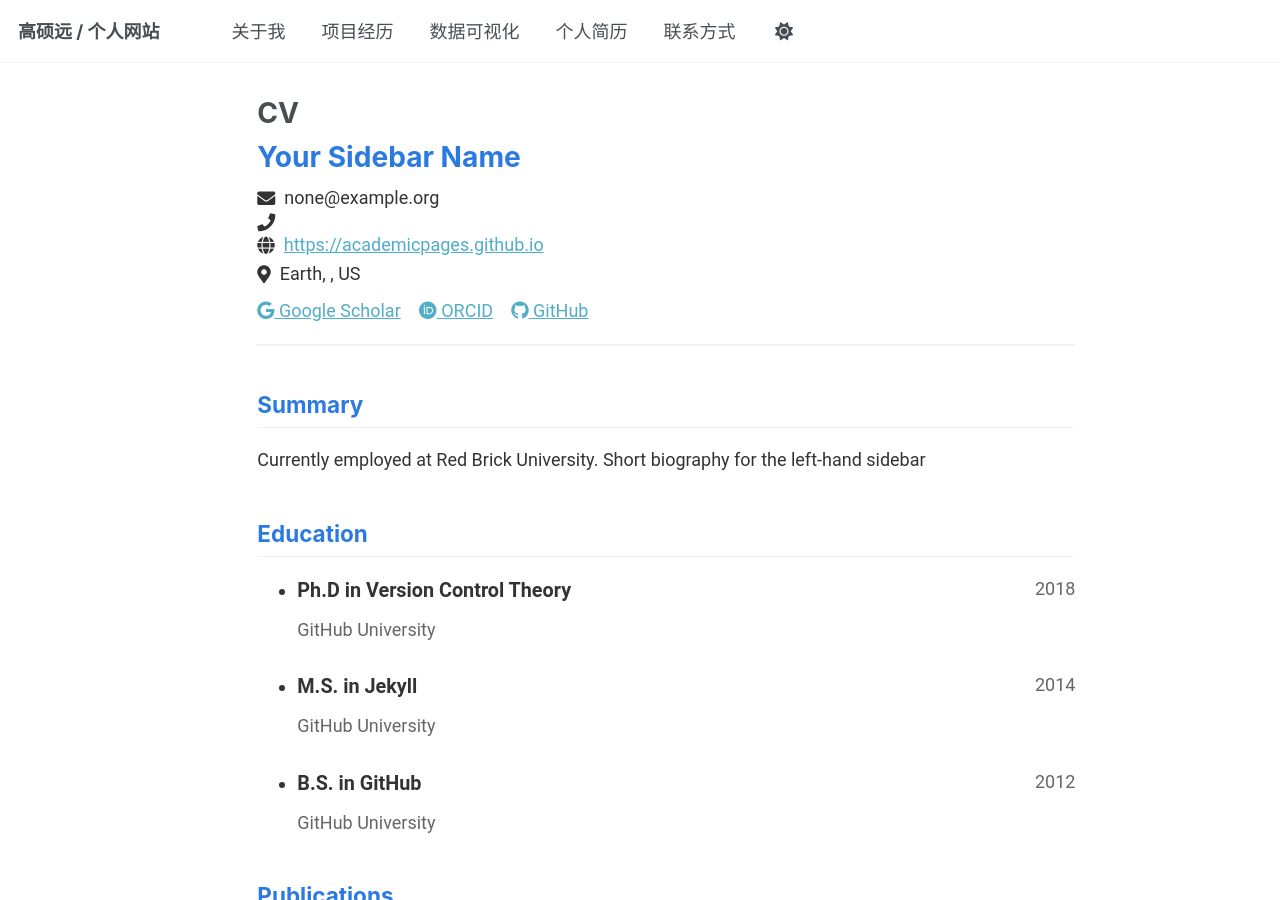
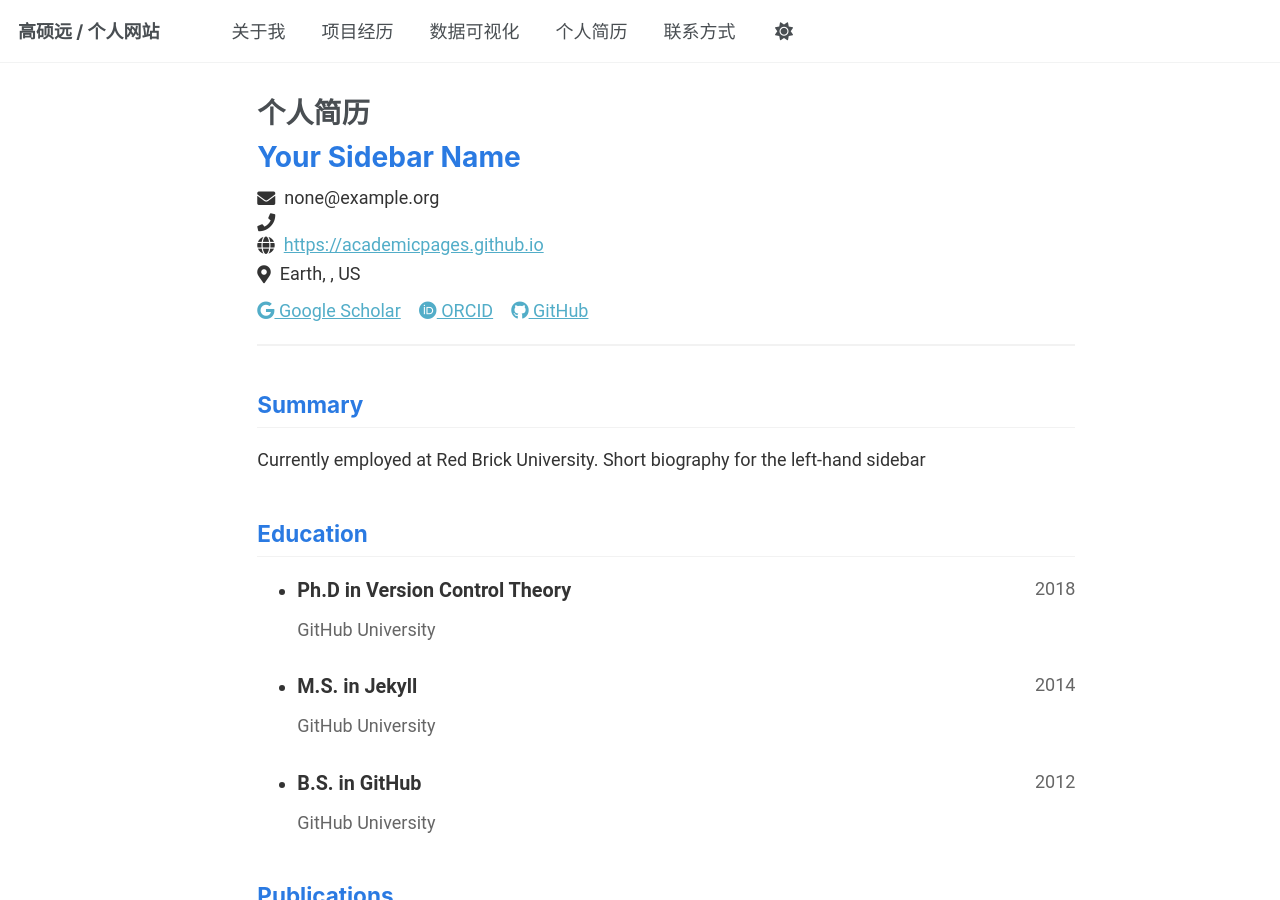
Before and after one commit to GSYH/zh, a Jekyll site: the page built from _pages/cv-json.md, in a window 1280 px wide and 900 px high. Built offline with Jekyll 4.4.1, drawn with Linux system fonts in a browser that asks for light colours.

Commit message:
Update cv-json.md

```diff
--- a/_pages/cv-json.md
+++ b/_pages/cv-json.md
@@ -1,6 +1,6 @@
 ---
 layout: archive
-title: "CV"
+title: "个人简历"
 permalink: /cv-json/
 author_profile: false
 redirect_from:
```
